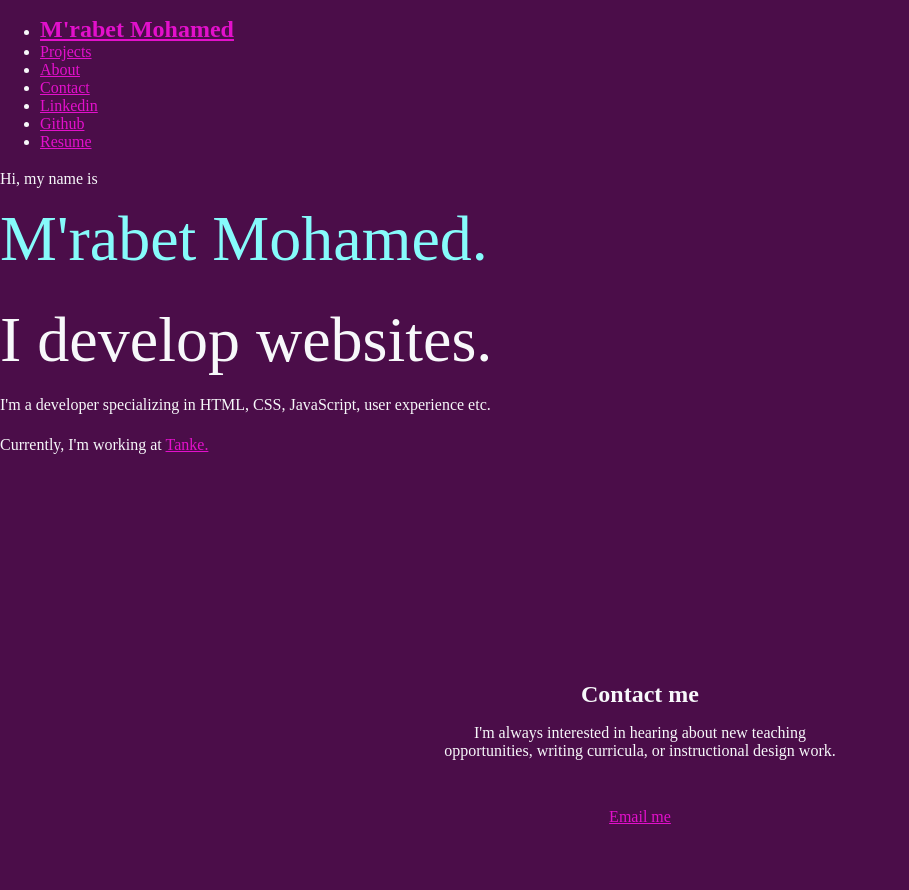
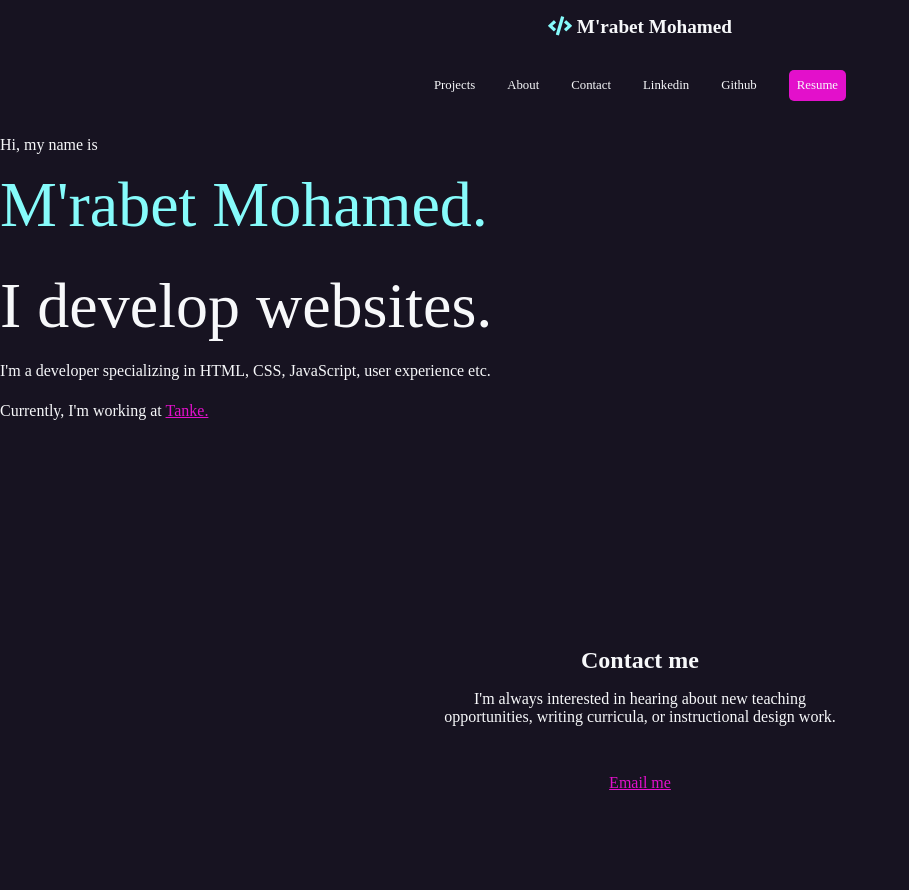
Before and after one commit to mhmdmrabet/portolio-fem, a plain HTML site: page index.html in a window 1280 px wide. Shown: the whole page, without its empty margins (0-909 px from the left). After the commit the page ends 856 px from the top, so only its background shows below. Drawn offline with Linux system fonts and the light colour scheme; a web font is replaced by a local one.

Commit message:
Additional styles for navbar

```diff
--- a/index.css
+++ b/index.css
@@ -26,7 +26,7 @@ body {
   padding: 0;
   margin: 0;
   font-family: var(--sans);
-  background-color: var(--plum);
+  background-color: var(--black);
   color: var(--white);
   font-size: var(--size);
 }
@@ -85,3 +85,62 @@ a:hover {
 #contact p:last-child {
   margin-top: 3rem;
 }
+
+/* NavBar */
+
+nav {
+  font-family: var(--mono);
+  font-size: 80%;
+  padding: 1rem;
+}
+
+nav h1 a {
+  font-family: var(--sans);
+}
+
+nav ul {
+  list-style-type: none;
+  padding: 0;
+  margin: 0;
+  display: flex;
+  flex-flow: row wrap;
+  justify-content: center;
+  align-items: center;
+  gap: 2rem;
+}
+
+nav li:first-child {
+  flex-basis: 100%;
+  text-align: center;
+}
+
+nav [class*="fa-"] {
+  font-size: 150%;
+  color: var(--aqua);
+}
+
+nav h1 [class*="fa-"] {
+  font-size: 100%;
+  color: var(--aqua);
+}
+
+nav a {
+  color: var(--white);
+  text-decoration: none;
+  display: block;
+}
+
+nav a:hover {
+  color: var(--magenta);
+}
+
+.button {
+  background-color: var(--magenta);
+  padding: 0.5rem;
+  border-radius: 5px;
+}
+
+.button:hover {
+  color: var(--white);
+  background-color: var(--hotmag);
+}
--- a/index.html
+++ b/index.html
@@ -4,6 +4,12 @@
     <meta charset="UTF-8" />
     <meta http-equiv="X-UA-Compatible" content="IE=edge" />
     <meta name="viewport" content="width=device-width, initial-scale=1.0" />
+    <link
+      rel="stylesheet"
+      href="https://pro.fontawesome.com/releases/v5.10.0/css/all.css"
+      integrity="sha384-AYmEC3Yw5cVb3ZcuHtOA93w35dYTsvhLPVnYs9eStHfGJvOvKxVfELGroGkvsg+p"
+      crossorigin="anonymous"
+    />
     <link rel="stylesheet" href="index.css" />
     <title>Portfolio by FEM</title>
   </head>
@@ -11,14 +17,19 @@
     <nav>
       <ul>
         <li>
-          <h1><a href="#index.html">M'rabet Mohamed</a></h1>
+          <h1>
+            <a href="#index.html">
+              <span class="fas fa-code"></span>
+              <span>M'rabet Mohamed</span>
+            </a>
+          </h1>
         </li>
         <li><a href="#projects">Projects</a></li>
         <li><a href="#about.html">About</a></li>
         <li><a href="#contact">Contact</a></li>
         <li><a href="#">Linkedin</a></li>
         <li><a href="#">Github</a></li>
-        <li><a href="#">Resume</a></li>
+        <li><a href="#" class="button">Resume</a></li>
       </ul>
     </nav>
     <section id="intro">
```
